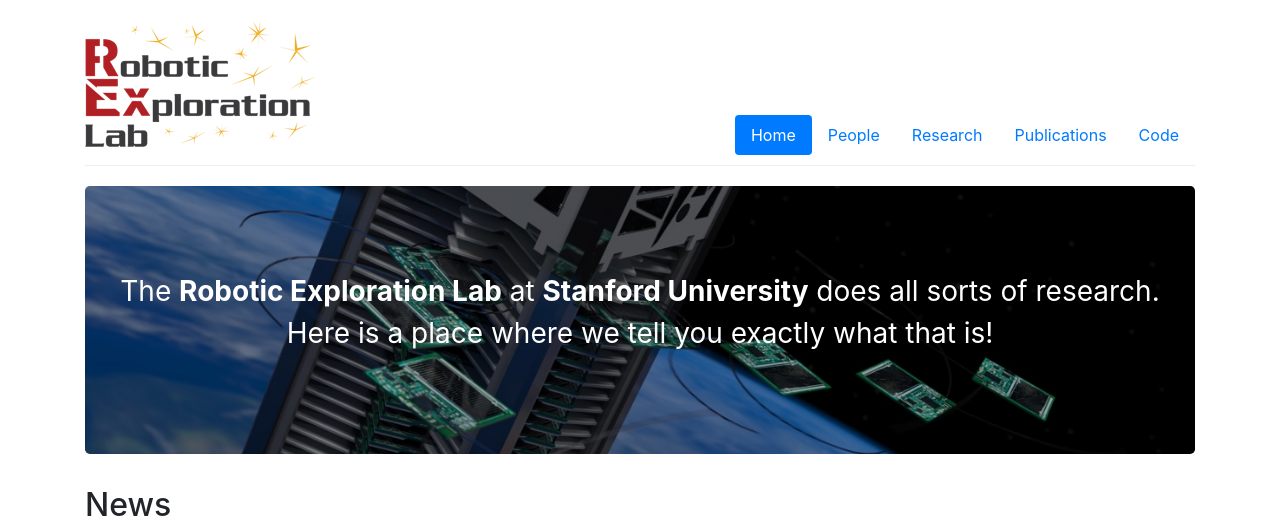
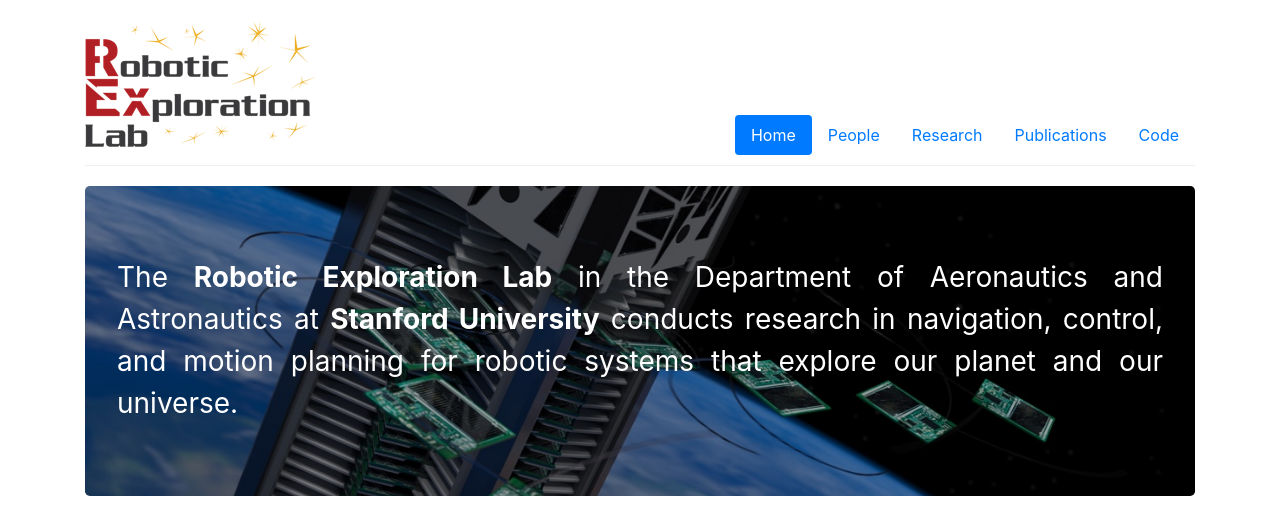
Before and after one commit to RoboticExplorationLab/roboticexplorationlab.github.io, a Jekyll site: the page built from index.html, in a window 1280 px wide. Shown: the top 520 px of the page. Built offline with Jekyll 4.4.1, drawn with Linux system fonts in a browser that asks for light colours; grey boxes are pictures that could not be loaded.

Commit message:
Tag line

```diff
--- a/css/group.scss
+++ b/css/group.scss
@@ -45,9 +45,9 @@
 
 /* Jumbotron */
 .jumbotron {
-    text-align: center;
-    padding-top: 3.0em;
-    padding-bottom: 3.0em;
+    text-align: justify;
+    padding-top: 2.5em;
+    padding-bottom: 2.0em;
     font-size: 175%;
     background: $gray url("/img/banner.jpg") center center;
     background-size: cover;
--- a/index.html
+++ b/index.html
@@ -22,8 +22,7 @@
 
 <div class="jumbotron">
     <p>
-        The <b>Robotic Exploration Lab</b> at <b>Stanford University</b> does all sorts of
-        research. Here is a place where we tell you exactly what that is!
+        The <b>Robotic Exploration Lab</b> in the Department of Aeronautics and Astronautics at <b>Stanford University</b> conducts research in navigation, control, and motion planning for robotic systems that explore our planet and our universe.
     </p>
 </div>
 
```
